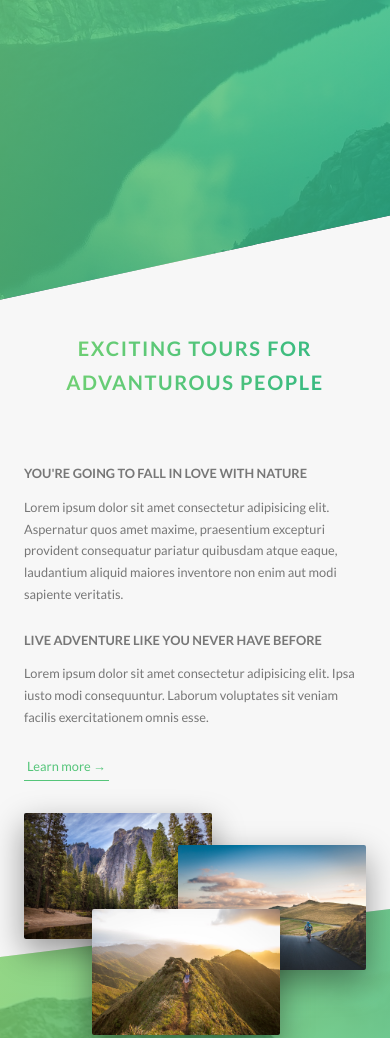
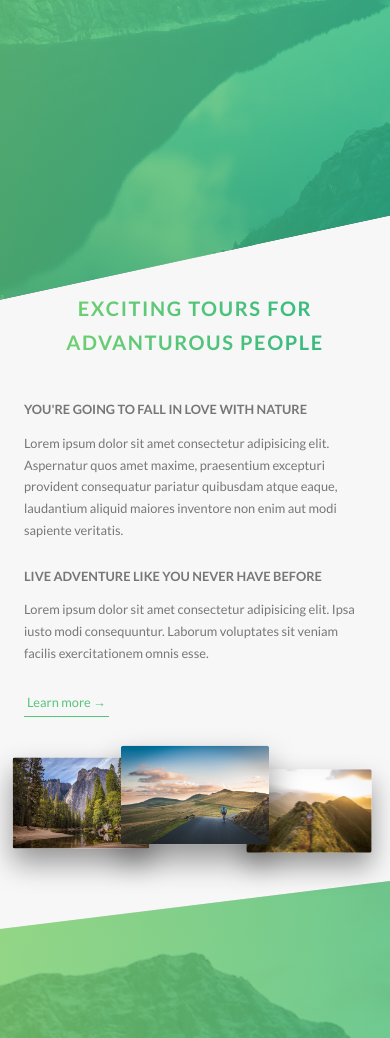
Before and after one commit to Enes070/NatoursProject, a website: page index.html in a window 390 px wide. Shown: the part 502-1540 px from the top of the page. Drawn offline with Linux system fonts and the light colour scheme.

Commit message:
media queries
medya kısmında boyut vb. değişiklikler yapıldı

```diff
--- a/sass/base/_utilities.scss
+++ b/sass/base/_utilities.scss
@@ -7,9 +7,17 @@
 }
 .u-margin-bottom-medium {
   margin-bottom: 4rem !important;
+
+  @include respond(tab-port) {
+    margin-bottom: 3rem !important;
+  }
 }
 .u-margin-bottom-big {
   margin-bottom: 8rem !important;
+
+  @include respond(tab-port) {
+    margin-bottom: 5rem !important;
+  }
 }
 
 .u-margin-top-big {
--- a/sass/components/_composition.scss
+++ b/sass/components/_composition.scss
@@ -10,19 +10,43 @@
         transition: all .2s;
         outline-offset: 2rem;
 
+        @include respond(tab-port) {
+            float: left;
+            position: relative;
+            width: 33.33333333%;
+            box-shadow: 0 1.5rem 3rem rgba($color-black, .4);
+        }
+
         &--p1{
             left: 0;
             top: -2rem;
+
+            @include respond(tab-port){
+                top: 0;
+                transform: scale(1.2);
+            }
         }
 
         &--p2{
             right: 0;
             top: 2rem;
+
+            @include respond(tab-port){
+                top: -1rem;
+                transform: scale(1.3);
+                z-index: 100;
+            }
         }
 
         &--p3{
             left: 20%;
             top: 10rem;
+
+            @include respond(tab-port){
+                top: 1rem;
+                left: 0;
+                transform: scale(1.1);
+            }
         }
 
         &:hover{
--- a/sass/components/_feature-box.scss
+++ b/sass/components/_feature-box.scss
@@ -7,6 +7,10 @@
     box-shadow: 0 1.5rem 4rem rgba($color-black, .15);
     transition: transform .3s;
 
+    @include respond(tab-port) {
+        padding: 2rem;
+    }
+
     &__icon{
         font-size: 6rem;
         margin-bottom: .5rem;
@@ -14,6 +18,10 @@
         background-image: linear-gradient(to right, $color-primary-light, $color-primary-dark);
         -webkit-background-clip: text;
         color: transparent;
+
+        @include respond(tab-port) {
+            margin-bottom: 0;
+        }
     }
 
     &:hover{
--- a/sass/layout/_footer.scss
+++ b/sass/layout/_footer.scss
@@ -11,6 +11,10 @@
     &__logo-box {
         text-align: center;
         margin-bottom: 8rem;
+
+        @include respond(tab-port) {
+            margin-bottom: 6rem;
+        }
     }
 
     &__logo {
--- a/sass/pages/_home.scss
+++ b/sass/pages/_home.scss
@@ -2,6 +2,11 @@
     background-color:$color-grey-light-1;
     padding: 25rem 0;
     margin-top: -20vh;
+
+    @include respond(tab-port) {
+        padding: 20rem 0;
+    }
+
 }
 
 .section-features{
@@ -17,6 +22,10 @@
 
     & > * {
         transform: skewY(7deg);
+
+        @include respond(tab-port) {
+            padding: 10rem 0;
+        }
     }
 }
 
@@ -24,16 +33,28 @@
     background-color:$color-grey-light-1;
     padding: 25rem 0 15rem 0;
     margin-top: -11rem;
+
+    @include respond(tab-port) {
+        padding: 20rem 0 10rem 0;
+    }
 }
 
 .section-stories{
     position: relative;
     padding: 15rem 0;
+
+    @include respond(tab-port) {
+        padding:10rem 0;
+    }
 }
 
 .section-book {
     padding: 15rem 0;
     background-image: linear-gradient(to right bottom, $color-primary-light, $color-primary-dark);
+
+    @include respond(tab-port) {
+        padding:10rem 0;
+    }
 }
 
 .book {
```
Also changed, not shown: index.html (+0 -4 lines), css/style.css.
